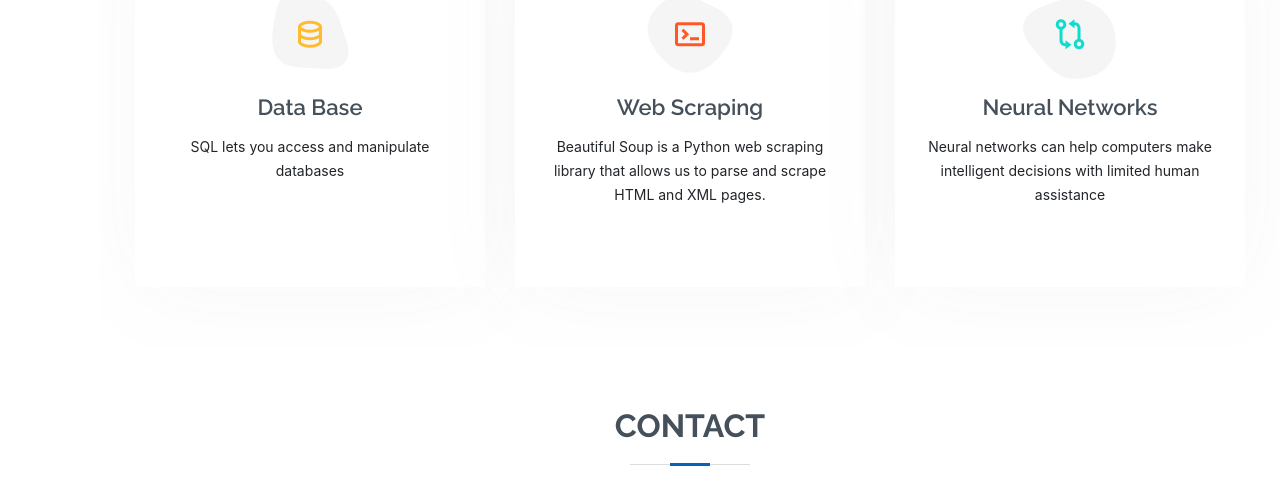
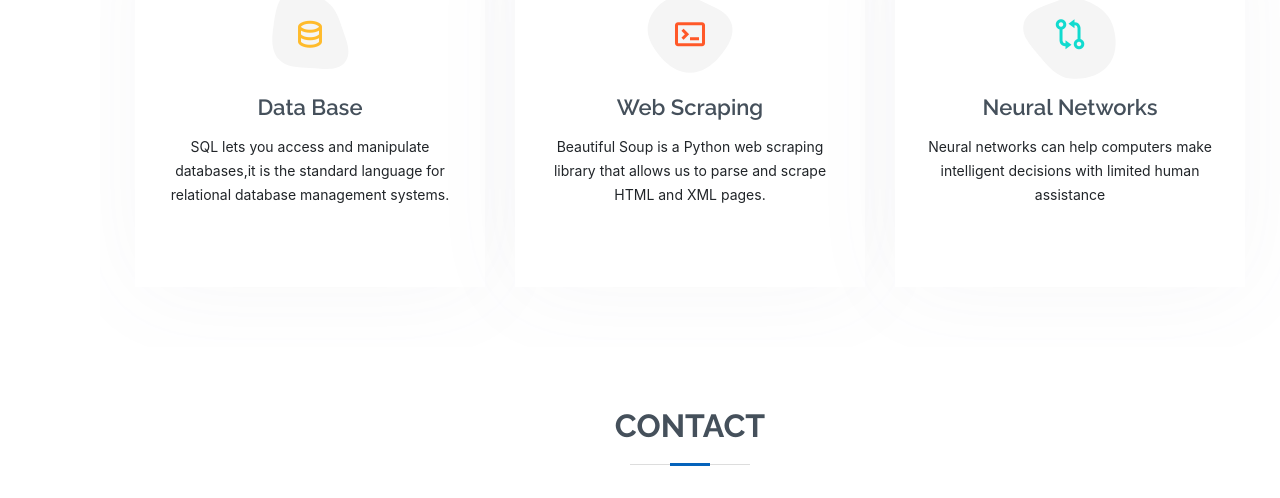
Before and after one commit to DSsathish/Portfolio, a plain HTML site: page index.html in a window 1280 px wide. Shown: the part 4380-4878 px from the top of the page. Drawn offline with Linux system fonts and the light colour scheme.

Commit message:
Update index.html

```diff
--- a/index.html
+++ b/index.html
@@ -482,7 +482,7 @@
                 <i class="bx bx-data"></i>
               </div>
               <h4><a href="">Data Base</a></h4>
-              <p>SQL lets you access and manipulate databases</p>
+              <p>SQL lets you access and manipulate databases,it is the standard language for relational database management systems.</p>
             </div>
           </div>
 
```
